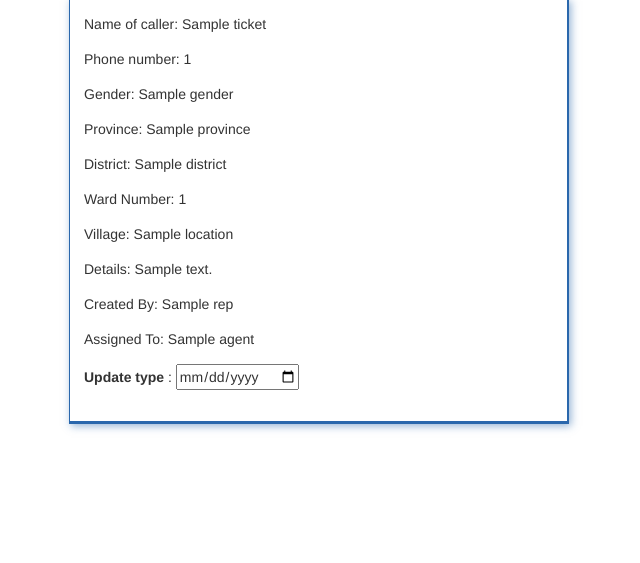
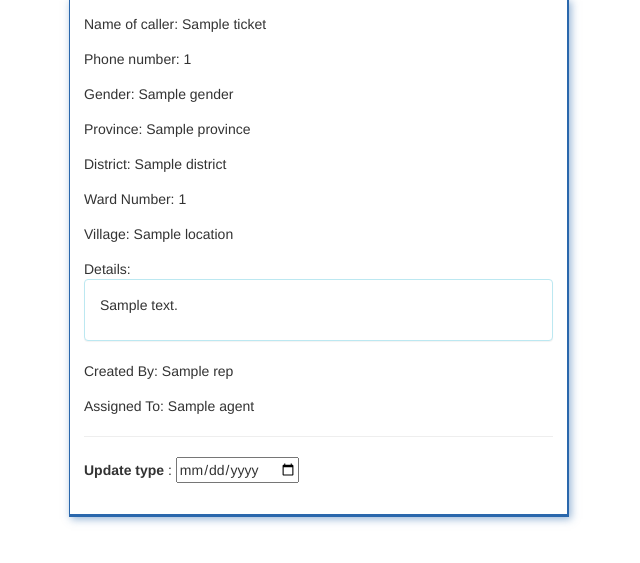
Before and after one commit to alklyn/cfm, a Python web app: template app/templates/update_ticket.html in a window 1280 px wide. Shown: the part 182-745 px from the top of the page, without its empty margins (321-961 px from the left). Run offline with Jinja, Linux system fonts and the light colour scheme; the template is opened without the code that fills it: most values are stand-ins (such as "Sample title", 1, 10 or a date in 2020); form fields are guessed from the names that the template uses; some libraries are stand-ins or nearby versions.

Commit message:
Tweak look of update_ticket form.

```diff
--- a/app/templates/update_ticket.html
+++ b/app/templates/update_ticket.html
@@ -17,7 +17,6 @@
     <div class="row">
         <div class="col-md-12">
             <div class="ticket">
-                <form name="update-ticket" id="update-ticket" method="post" action="save_ticket_update">
                 <div class="form-group">
                     Name of caller: {{ ticket.name }}
                 </div>
@@ -39,8 +38,13 @@
                 <div class="form-group">
                     Village: {{ ticket.location }}
                 </div>
-                    <div class="form-group">
-                        Details: {{ ticket.details }}
+                <div class="class=panel-heading">
+                    Details:
+                </div>
+                <div class="panel panel-body panel-info">
+                    <p>
+                        {{ ticket.details }}
+                    </p>
                 </div>
                 <div class="form-group">
                     Created By: {{ ticket.rep }}
@@ -48,6 +52,8 @@
                 <div class="form-group">
                     Assigned To: {{ ticket.agent }}
                 </div>
+                <hr>
+                <form name="update-ticket" id="update-ticket" method="post" action="save_ticket_update">
                     <div class="form-group">
                         {{ form.update_type.label }} : {{ form.update_type }}
                     </div>
```
Lines whose indentation alone changed are shown as unchanged.
